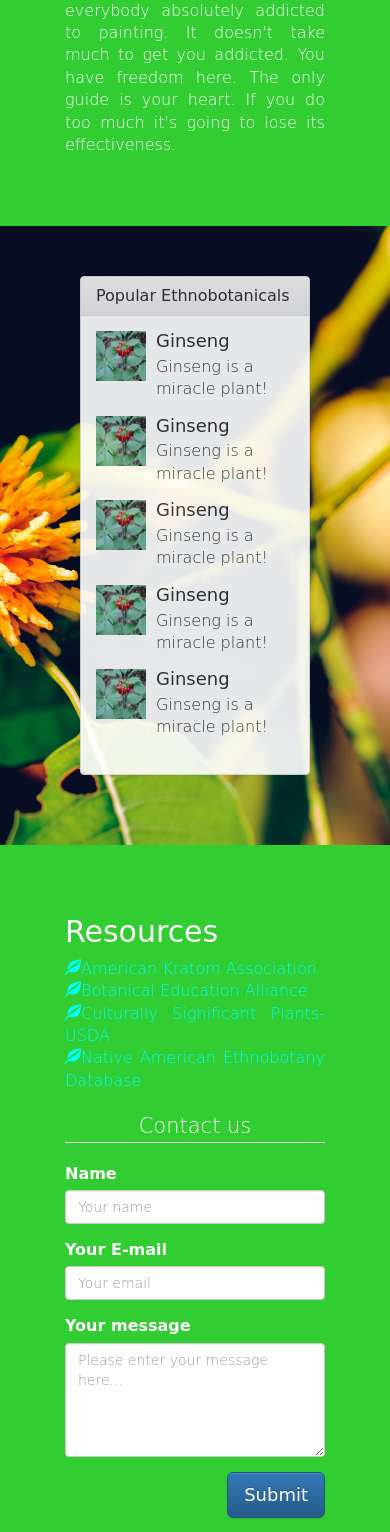
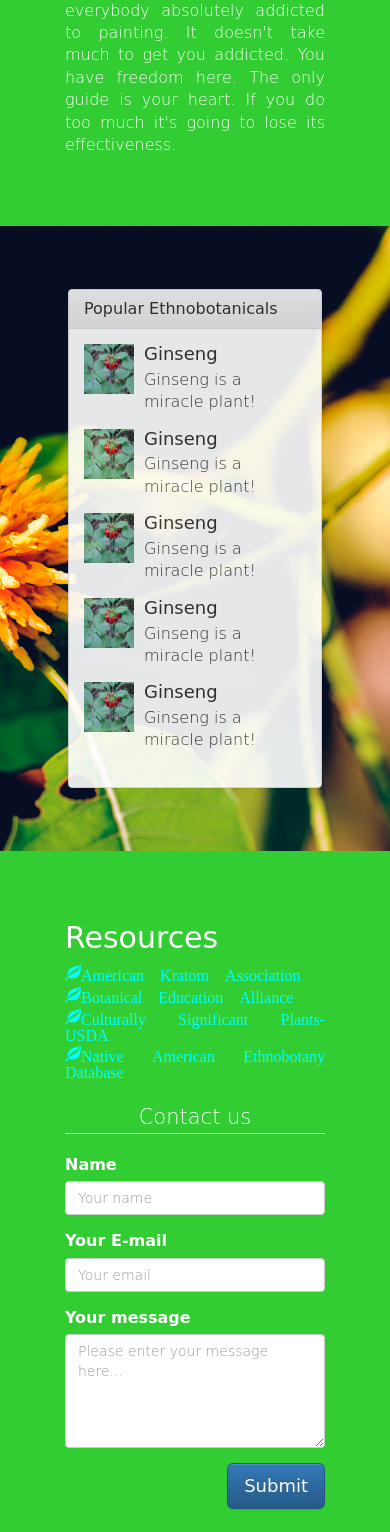
Before and after one commit to stevestonenm/stevestone-pwp, a PHP site: page / in a window 390 px wide. Shown: the part 1277-2809 px from the top of the page. Run offline with PHP 8.4, Linux system fonts and the light colour scheme; some libraries are stand-ins or nearby versions; some web fonts are replaced.

Commit message:
trying fix background image on mobile

```diff
--- a/public_html/css/stylesheet.css
+++ b/public_html/css/stylesheet.css
@@ -89,7 +89,7 @@ html, body {
 #popular {
 	background: url("../images/kflower.jpg") no-repeat center center fixed;
 	display: table;
-	height: 50rem;
+	height: 100%;
 	position: relative;
 	width: 100%;
 	-webkit-background-size: cover;
@@ -98,14 +98,14 @@ html, body {
 	background-size: cover;
 }
 
-/*#popular {*/
-	/*padding: 3.8rem;*/
-/*}*/
+#popular {
+	padding: 3.8rem;
+}
 
 #popular .panel {
 	 opacity: 0.90;
-	 /*margin-top: 2.5rem;*/
-	 /*margin-bottom: 2.5rem;*/
+	 margin-top: 2.5rem;
+	 margin-bottom: 2.5rem;
  }
 
 .media img {
--- a/public_html/index.php
+++ b/public_html/index.php
@@ -171,16 +171,16 @@
 						<div class="col-md-6 lead">
 							<h2>Resources</h2>
 							<a href="https://www.americankratom.org/">
-								<span class="glyphicon glyphicon-leaf" aria-hidden="true"></span>American Kratom Association<br>
+								<span class="glyphicon glyphicon-leaf" aria-hidden="true">American Kratom Association</span><br>
 							</a>
 							<a href="https://www.botanical-education.org/">
-								<span class="glyphicon glyphicon-leaf" aria-hidden="true"></span>Botanical Education Alliance<br>
+								<span class="glyphicon glyphicon-leaf" aria-hidden="true">Botanical Education Alliance</span><br>
 							</a>
 							<a href="https://plants.usda.gov/culturalinfo.html#guides">
-								<span class="glyphicon glyphicon-leaf" aria-hidden="true"></span>Culturally Significant Plants-USDA<br>
+								<span class="glyphicon glyphicon-leaf" aria-hidden="true">Culturally Significant Plants-USDA</span><br>
 							</a>
 							<a href="http://naeb.brit.org/">
-								<span class="glyphicon glyphicon-leaf" aria-hidden="true"></span>Native American Ethnobotany Database<br>
+								<span class="glyphicon glyphicon-leaf" aria-hidden="true">Native American Ethnobotany Database</span><br>
 							</a>
 						</div>
 						<div class="col-md-6 lead">
```
